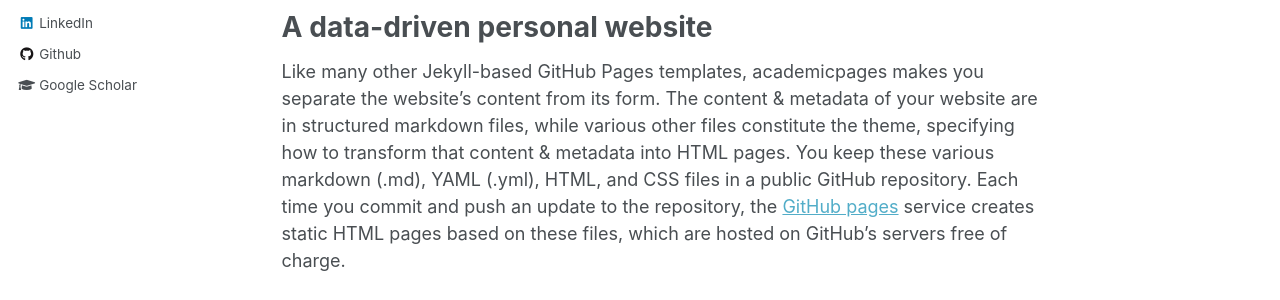
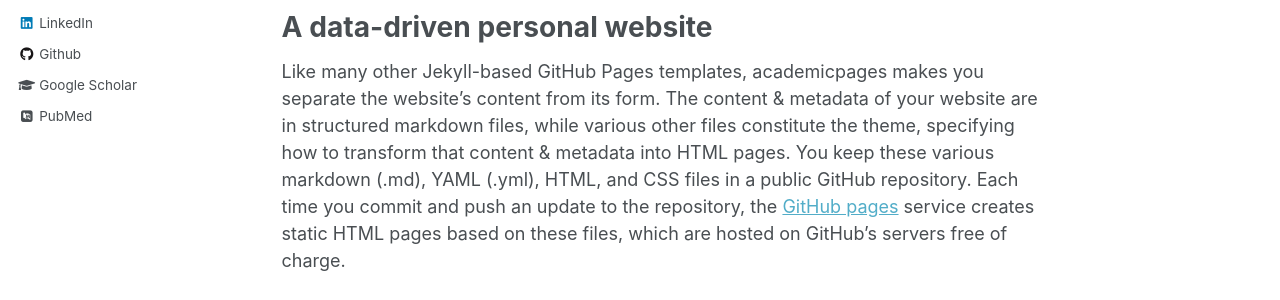
Before and after one commit to mudassir-awan/mudassir-awan.github.io, a Jekyll site: the page built from _pages/about.md, in a window 1280 px wide. Shown: the part 443-743 px from the top of the page. Built offline with Jekyll 4.4.1, drawn with Linux system fonts in a browser that asks for light colours; some web fonts are replaced.

Commit message:
Update _config.yml

```diff
--- a/_config.yml
+++ b/_config.yml
@@ -85,7 +85,7 @@
   bio              : "PhD Candidate"
   location         : "Seoul, South Korea"
   employer         :
-  pubmed           : #"https://www.ncbi.nlm.nih.gov/pubmed/?term=john+snow"
+  pubmed           : "https://www.ncbi.nlm.nih.gov/pubmed/?term=john+snow"
   googlescholar    : "https://scholar.google.com/citations?user=VCllBHIAAAAJ&hl=en"
   email            :
   researchgate     :  # example: "https://www.researchgate.net/profile/yourprofile"
@@ -102,7 +102,7 @@
   instagram        :
   impactstory      : #"https://profiles.impactstory.org/u/xxxx-xxxx-xxxx-xxxx"
   lastfm           :
-  linkedin         : "mudassir-awan"
+  linkedin         : "www.linkedin.com/in/mudassir-awan"
   orcid            : #"http://orcid.org/yourorcidurl"
   pinterest        :
   soundcloud       :
```
